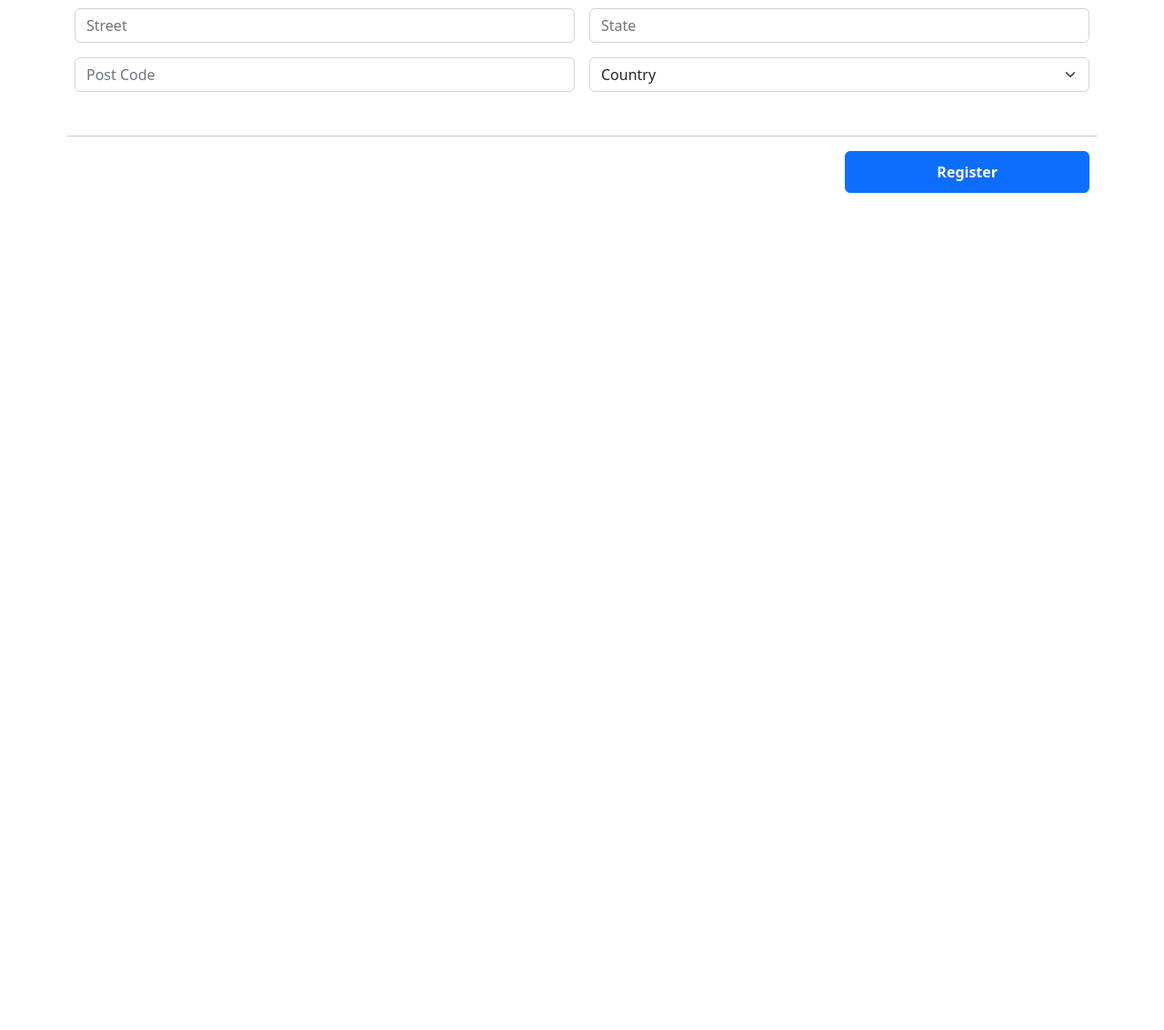
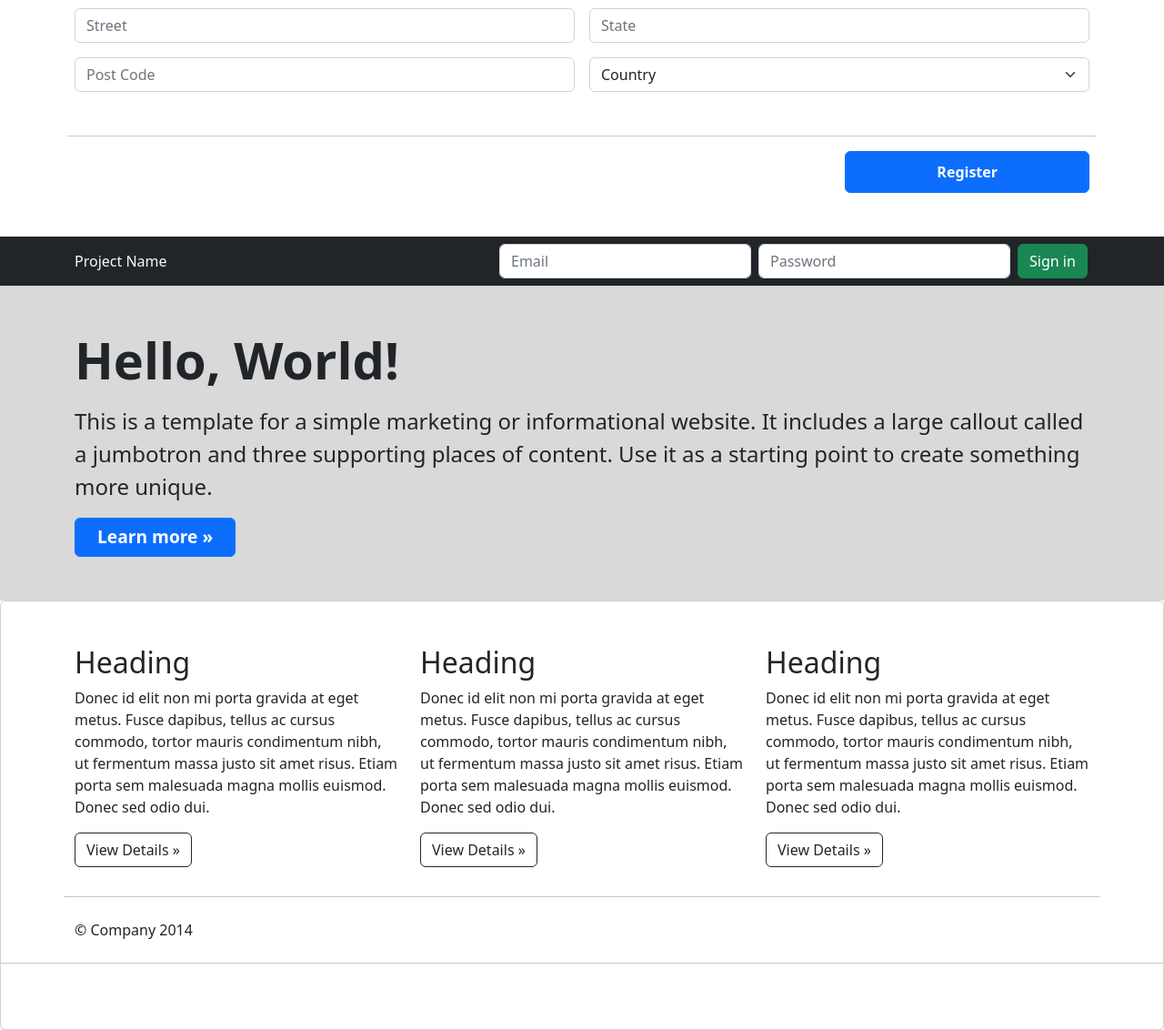
Before and after one commit to Ninlx/bsis-3, a plain HTML site: page index.html in a window 1280 px wide. Shown: the part 500-1632 px from the top of the page at 91% size. Before the commit the page ends 800 px from the top, so only its background shows below. Drawn offline with nearby package versions, Linux system fonts and the light colour scheme.

Commit message:
BSIS 3 Homework

```diff
--- a/index.html
+++ b/index.html
@@ -38,34 +38,43 @@
   <script defer src="https://cdn.jsdelivr.net/npm/bootstrap@5.2.0/dist/js/bootstrap.bundle.min.js"></script>
 </head>
 <body>
+
   <section>
     <form action="" class="container pt-5">
       <div class="row g-3">
+
         <div class="col-md-12">
           <h1 class="text-capitalize">person form</h1>
         </div>
+
         <hr class="mt-2 mb-0">
+
+        <!-- error message -->
         <div class="col-md-12 py-3">
           <div class="alert alert-danger alert-dismissible fade show" role="alert">
             <p class="text-capitalize text-danger mb-0">error messages.</p>
             <button type="button" class="btn-close" data-bs-dismiss="alert" aria-label="Close"></button>
           </div>
         </div>
+
           <!-- ===== title ===== -->
           <div class="col-md-2">
             <label for="title" class="form-label text-capitalize">title</label>
             <input type="text" class="form-control" id="title" placeholder="Mr.">
           </div>
+
           <!-- ===== first name ===== -->
           <div class="col-md-5">
             <label for="first__name" class="form-label text-capitalize"First Name>first name</label>
             <input type="text" name="" id="first__name" class="form-control" placeholder="Chee Kin">
           </div>
+
           <!-- ===== last name ===== -->
           <div class="col-md-5">
             <label for="last__name" class="form-label text-capitalize"First Name>last name</label>
             <input type="text" name="" id="last__name" class="form-control" placeholder="Lim">
           </div>
+
           <!-- ===== gender ===== -->
           <div class="col-md-6">
             <label for="gender" class="form-label text-capitalize">gender</label>
@@ -76,28 +85,34 @@
               <option value="3">Other</option>
             </select>
           </div>
+
           <!-- ===== date of birth ===== -->
           <div class="col-md-6">
             <label for="Date__of__birth" class="form-label">Date of Birth</label>
             <input type="date" name="" id="Date__of__birth" class="form-control">
           </div>
+
           <!-- ===== address ===== -->
           <div class="col-md-12">
             <label for="address" class="form-label text-capitalize">address</label>
-            <input type="text" name="" id="address" class="form-control text-capitalize" placeholder="Street">
+            <input type="text" name="" id="your__address" class="form-control text-capitalize" placeholder="Street">
           </div>
+
           <!-- ===== street ===== -->
           <div class="col-md-6">
             <input type="text" name="" id="address" class="form-control text-capitalize" placeholder="Street">
           </div>
+
           <!-- ===== state ===== -->
           <div class="col-md-6">
             <input type="text" name="" id="state" class="form-control text-capitalize" placeholder="State">
           </div>
+
           <!-- ===== post code ===== -->
           <div class="col-md-6">
             <input type="text" name="" id="postCode" class="form-control text-capitalize" placeholder="Post Code">
           </div>
+
           <!-- ===== country ===== -->
           <div class="col-md-6">
             <select class="form-select" id="country" aria-label="Default select example">
@@ -107,16 +122,157 @@
               <option value="3">Other</option>
             </select>
           </div>
+
         <!-- ===== horizontal rule -->
         <hr class="m-0 p-0 cstm__hr">
+
         <!-- ===== register button ===== -->
         <div class="col-md-12">
-          <div class="d-grid align-items-center justify-content-end pb-5 cstm__div">
-            <button class="btn btn-primary text-capitalize px-5 cstm__button" type="button">register</button>
+          <div class="d-grid align-items-center justify-content-end pb-0 mb-5 cstm__div">
+            <button class="btn btn-primary text-capitalize cstm__button" type="button">register</button>
+          </div>
+        </div>
+
+      </div>
+    </form>
+  </section>
+
+  <!-- header or navbar section -->
+  <section>
+    <header class="header bg-dark">
+      <div class="container">
+        <div class="row py-2">
+
+          <!-- brand name -->
+          <div class="col-md-4 col-lg-5 d-flex align-items-center">
+            <a href="#" class="navbar-brand text-light text-capitalize">project name</a>
+          </div>
+
+          <!-- email -->
+          <div class="col-md-3 px-1">
+            <input type="email" name="" id="your__email" placeholder="Email" class="form-control">
+          </div>
+
+          <!-- password -->
+          <div class="col-md-3 px-1">
+            <input type="password" name="" id="your__password" placeholder="Password" class="form-control">
+          </div>
+
+          <!-- sign in button -->
+          <div class="col-md-2 col-lg-1 px-1">
+            <button type="button" class="btn btn-success header__button">Sign in</button>
           </div>
         </div>
       </div>
-    </form>
+    </header>
+
+    <!-- banner section -->
+    <div class="banner py-5" style="background: rgba(0,0,0,0.15);">
+      <div class="container">
+        <div class="row">
+          <div class="col-md-12">
+
+            <!-- title -->
+            <div class="title">
+              <h1 class="text-capitalize text-dark fw-bolder" style="font-size: 3.5em;">hello, world!</h1>
+            </div>
+          </div>
+
+          <!-- description -->
+          <div class="col-md-12">
+            <div class="desc mt-2">
+              <p class="text-dark" style="font-size: 1.5em;">This is a template for a simple marketing or informational website. It includes a large callout called a jumbotron and three supporting places of content. Use it as a starting point to create something more unique.</p>
+            </div>
+          </div>
+
+          <!-- learn more button -->
+          <div class="col-md-12">
+            <button type="button" class="btn btn-primary fw-bold ps-4 pe-4" style="font-size: 1.2em;">Learn more »</button>
+          </div>
+        </div>
+      </div>
+    </div>
   </section>
+
+  <!-- card section -->
+  <section>
+    <div class="card py-5">
+      <div class="container">
+        <div class="row">
+
+          <!-- first card heading -->
+          <div class="col-md-4">
+
+            <!-- card title -->
+            <div class="card-title">
+              <h2 class="text-dark text-capitalize">heading</h2>
+            </div>
+
+            <!-- card description -->
+            <div class="card-desc">
+              <p class="text-dark">
+                Donec id elit non mi porta gravida at eget metus. Fusce dapibus, tellus ac cursus commodo, tortor mauris condimentum nibh, ut fermentum massa justo sit amet risus. Etiam porta sem malesuada magna mollis euismod. Donec sed odio dui.
+              </p>
+            </div>
+
+            <!-- card button -->
+            <div class="card-button">
+              <button class="btn btn-outline-dark text-capitalize">view details »</button>
+            </div>
+          </div>
+
+          <!-- second card heading -->
+          <div class="col-md-4">
+
+            <!-- card title -->
+            <div class="card-title">
+              <h2 class="text-dark text-capitalize">heading</h2>
+            </div>
+
+            <!-- card description -->
+            <div class="card-desc">
+              <p class="text-dark">
+                Donec id elit non mi porta gravida at eget metus. Fusce dapibus, tellus ac cursus commodo, tortor mauris condimentum nibh, ut fermentum massa justo sit amet risus. Etiam porta sem malesuada magna mollis euismod. Donec sed odio dui.
+              </p>
+            </div>
+
+            <!-- card button -->
+            <div class="card-button">
+              <button class="btn btn-outline-dark text-capitalize">view details »</button>
+            </div>
+          </div>
+
+          <!-- third card heading -->
+          <div class="col-md-4">
+
+            <!-- card title -->
+            <div class="card-title">
+              <h2 class="text-dark text-capitalize">heading</h2>
+            </div>
+
+            <!-- card description -->
+            <div class="card-desc">
+              <p class="text-dark">
+                Donec id elit non mi porta gravida at eget metus. Fusce dapibus, tellus ac cursus commodo, tortor mauris condimentum nibh, ut fermentum massa justo sit amet risus. Etiam porta sem malesuada magna mollis euismod. Donec sed odio dui.
+              </p>
+            </div>
+
+            <!-- card button -->
+            <div class="card-button">
+              <button class="btn btn-outline-dark text-capitalize">view details »</button>
+            </div>
+          </div>
+          <hr class="my px-0 mx-0">
+          <div class="col-md-12">
+            <div class="copyright">
+              <p class="text-dark text-capitalize mb-0">&copy; company 2014</p>
+            </div>
+          </div>
+        </div>
+      </div>
+      <hr class="my-4">
+    </div>
+  </section>
+
 </body>
 </html>
--- a/style.css
+++ b/style.css
@@ -30,15 +30,15 @@ body {
 }
 
 ::-webkit-scrollbar {
-  width: 1.75em;
+  display: none;
 }
 
 ::-webkit-scrollbar-thumb {
-  background-color: #222;
+  background-color: transparent;
 }
 
 ::-webkit-scrollbar-track {
-  background-color: antiquewhite;
+  background-color: transparent;
 }
 
 input[type="date"]::-webkit-inner-spin-button,
@@ -49,6 +49,18 @@ input[type="date"]::-webkit-calendar-picker-indicator {
 @media screen and (max-width: 450px) {
   .container {
     width: 95% !important;
+  }
+
+  .header {
+    padding: 1.5em 0;
+  }
+
+  .row > div:not(:last-child) {
+    padding-bottom: 1.5em;
+  }
+
+  .header__button {
+    width: 100% !important;
   }
 }
 
@@ -86,3 +98,8 @@ input[type="date"]::-webkit-calendar-picker-indicator {
 .cstm__hr {
   margin-top: 3em !important;
 }
+
+/* custom classes */
+.my {
+  margin: 2em 0 1.5em 0;
+}
```
